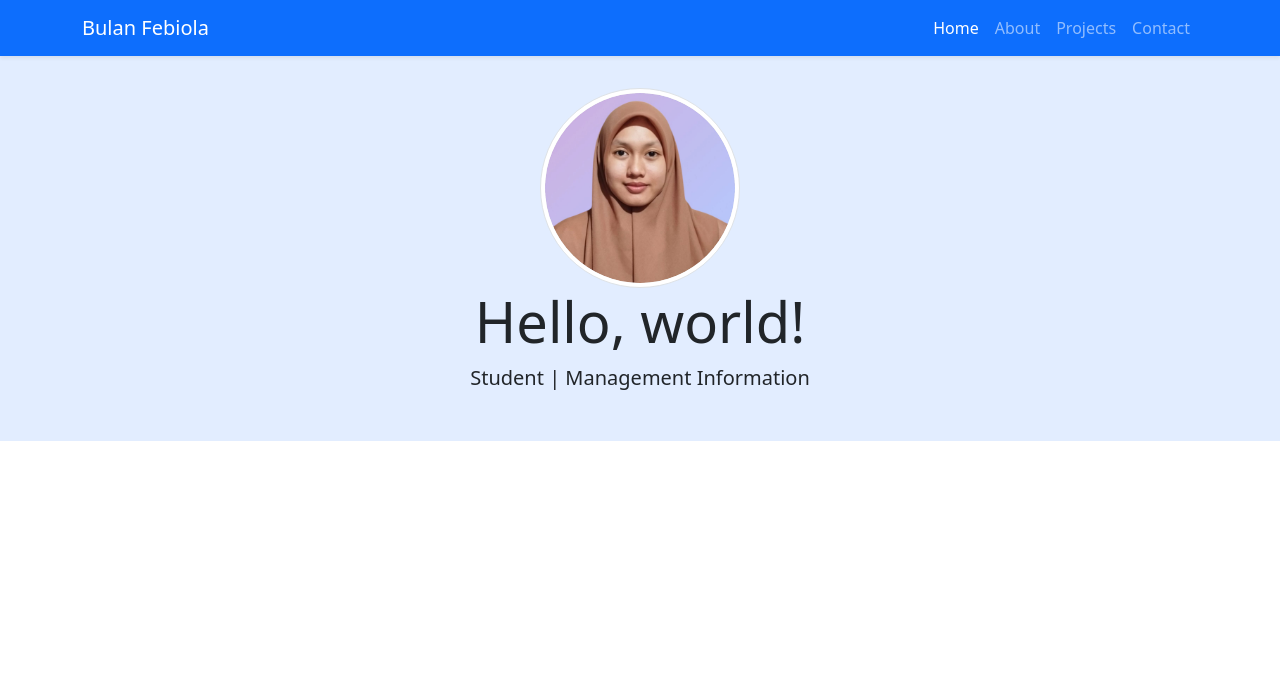
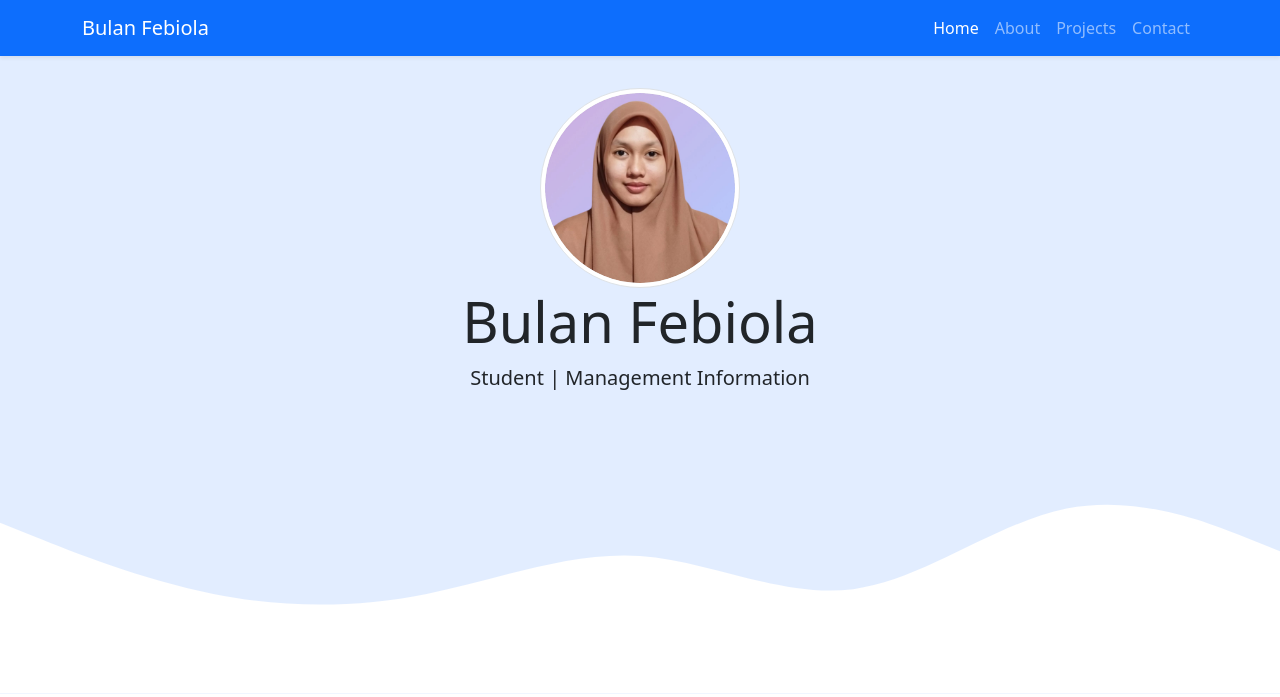
Before and after one commit to Bulanfebiola/Portfolio-Bulan, a plain HTML site: page index.html in a window 1280 px wide. Drawn offline with nearby package versions, Linux system fonts and the light colour scheme.

Commit message:
Membuat Gelombang

```diff
--- a/index.html
+++ b/index.html
@@ -57,8 +57,14 @@
         alt="Bulan Febiola"
         width="200"
         class="rounded-circle img-thumbnail" />
-      <h1 class="display-4">Hello, world!</h1>
+      <h1 class="display-4">Bulan Febiola</h1>
       <p class="lead">Student | Management Information</p>
+      <svg xmlns="http://www.w3.org/2000/svg" viewBox="0 0 1440 320">
+        <path
+          fill="#ffffff"
+          fill-opacity="1"
+          d="M0,128L40,144C80,160,160,192,240,208C320,224,400,224,480,208C560,192,640,160,720,165.3C800,171,880,213,960,202.7C1040,192,1120,128,1200,112C1280,96,1360,128,1400,144L1440,160L1440,320L1400,320C1360,320,1280,320,1200,320C1120,320,1040,320,960,320C880,320,800,320,720,320C640,320,560,320,480,320C400,320,320,320,240,320C160,320,80,320,40,320L0,320Z"></path>
+      </svg>
     </section>
     <!-- AkhirJumbotron -->
 
--- a/style.css
+++ b/style.css
@@ -1,4 +1,4 @@
 .jumbotron {
-  padding: 2rem 1rem;
+  padding-top: 2rem;
   background-color: #e2edff;
 }
```
Also changed, not shown: Screenshot/Gelombang.png (added), Screenshot/Jumbotron.png (added).
